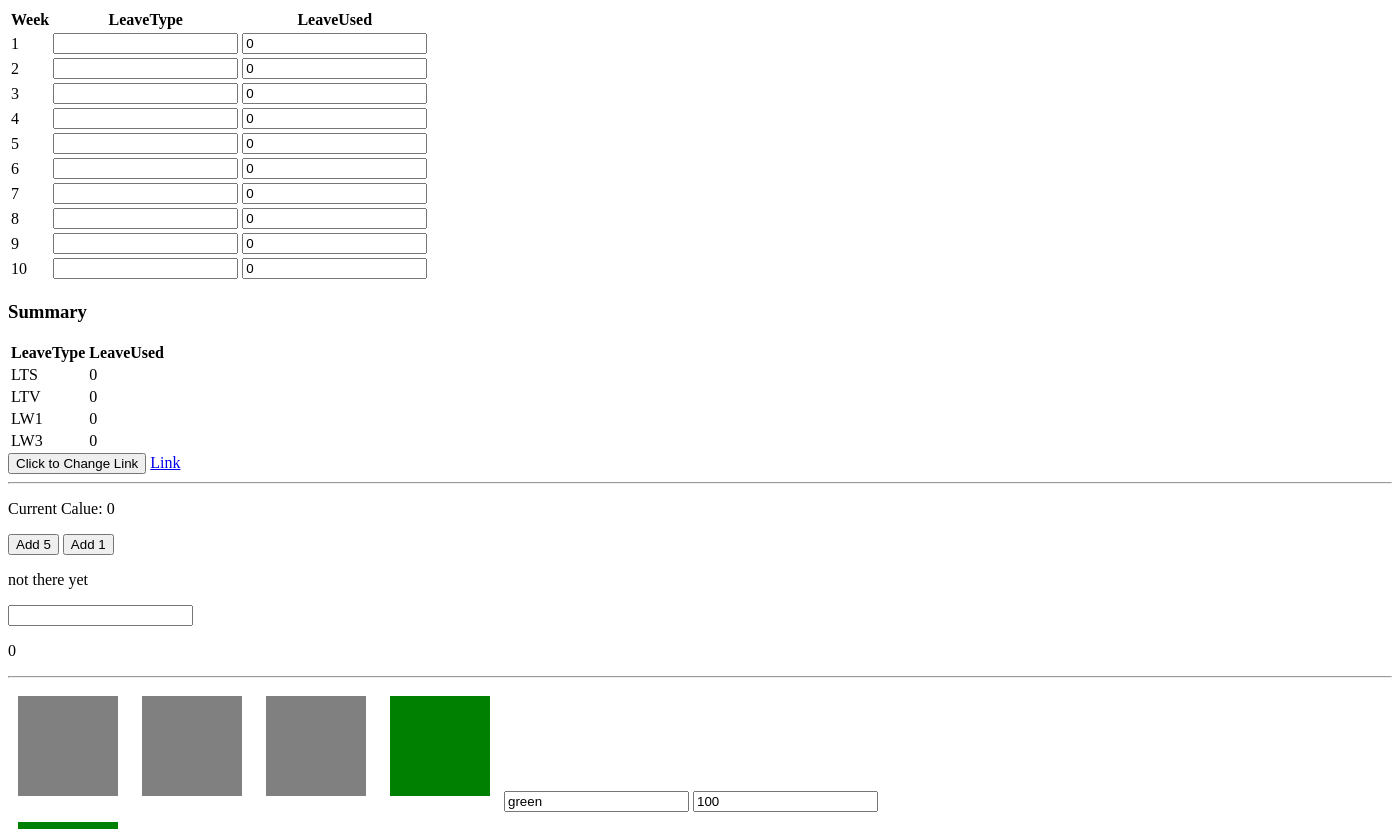
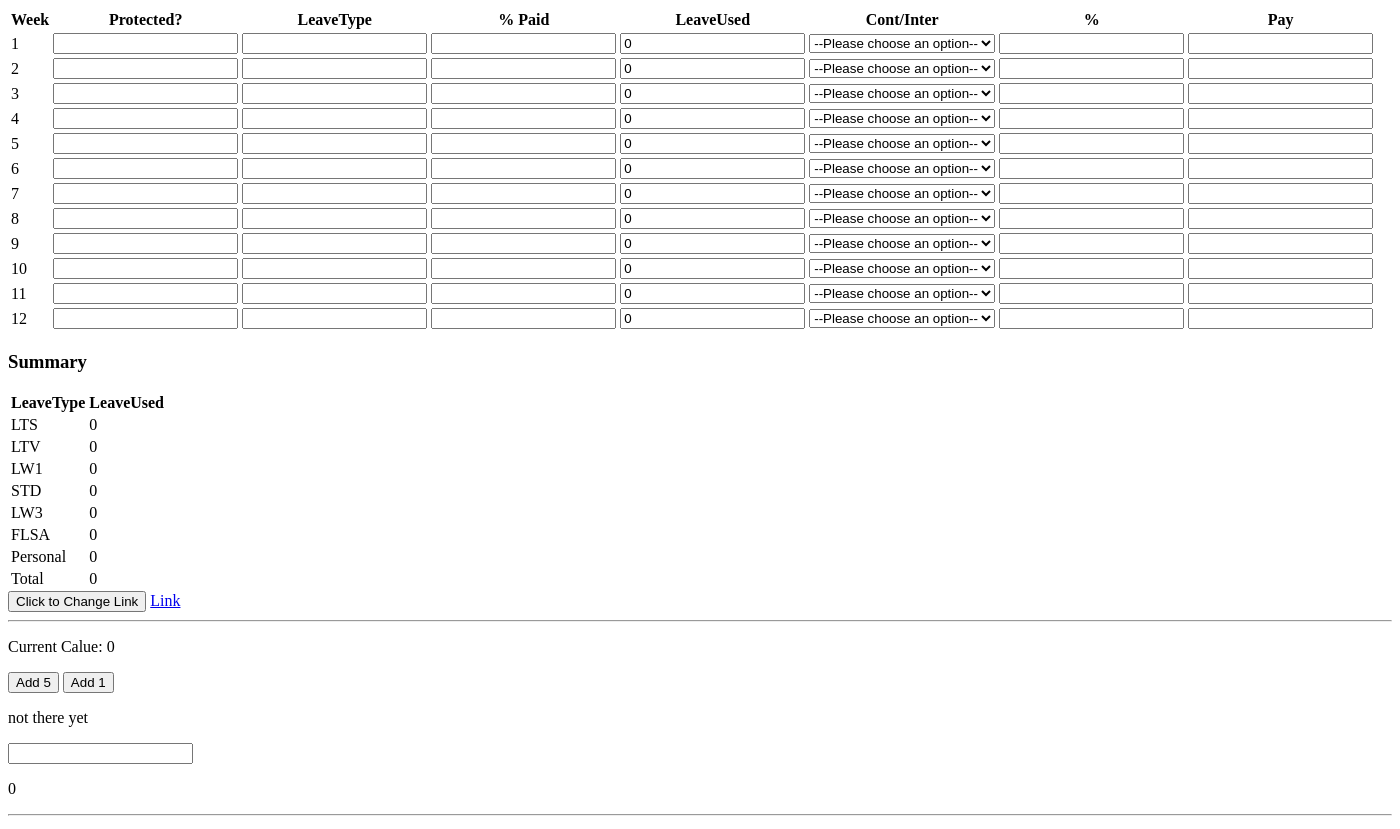
Before and after one commit to leavescalculator/LeavesCalculator, a Django app: page / in a window 1400 px wide. Shown: the top 829 px of the page. Run offline with Django 3.2, Linux system fonts and the light colour scheme.

Commit message:
table category added

```diff
--- a/templates/vue-demo.html
+++ b/templates/vue-demo.html
@@ -46,13 +46,29 @@
       <table>
         <tr>
     <th>Week</th>
+    <th>Protected?</th>
     <th>LeaveType</th>
+    <th>% Paid</th>
     <th>LeaveUsed</th>
+    <th>Cont/Inter</th>
+    <th>%</th>
+    <th>Pay</th>
       </tr>
     <tr v-for = "(week, index) in leavePlan">
       <td>[[index + 1]]</td>
+      <td><input type = "protect"/></td>
       <td><input type = "text" v-model= "week.leaveType" v-on:keyup= "updateSummary"/></td>
+      <td><input type = "paid"/></td>
       <td><input type = "number" v-model= "week.leaveUsed" v-on:keyup= "updateSummary"/></td>
+      <td>
+        <select id="CI-select">
+        <option value="">--Please choose an option--</option>
+        <option value="Cont">Cont</option>
+        <option value="Inter">Inter</option>
+        </select>
+     </td>
+     <td><input type = "percent"/></td>
+     <td><input type = "pay"/></td>
     </tr>
   </table>
     <h3>Summary</h3>
@@ -60,12 +76,15 @@
       <tr>
       <th>LeaveType</th>
       <th>LeaveUsed</th>
-    </tr>
+      </tr>
       <tr v-for = "type in leaveSummary" >
       <td>[[type.name]]</td>
       <td>[[type.hours]]</td>
     </tr>
+      <td>Total</td>
+      <td>[[total]]</td>
     </table>
+
     <tr></tr>
       </table>
             <button v-on:click="changeLink">Click to Change Link</button>
@@ -143,6 +162,7 @@
         el: '#app',
         delimiters: ['[[', ']]'],
         data: {
+            total: 0,
             link: 'http://google.com',
             value: 0,
             attachRed: false,
@@ -180,12 +200,17 @@
               {leaveType: '', leaveUsed: 0 },
               {leaveType: '', leaveUsed: 0 },
               {leaveType: '', leaveUsed: 0 },
+              {leaveType: '', leaveUsed: 0 },
+              {leaveType: '', leaveUsed: 0 },
             ],
             leaveSummary: [
               {name: 'LTS', hours: 0},
               {name: 'LTV', hours: 0},
               {name: 'LW1', hours: 0},
+              {name: 'STD', hours: 0},
               {name: 'LW3', hours: 0},
+              {name: 'FLSA', hours: 0},
+              {name: 'Personal', hours: 0},
             ],
 
         },
@@ -237,7 +262,10 @@
               {name: 'LTS', hours: 0},
               {name: 'LTV', hours: 0},
               {name: 'LW1', hours: 0},
+              {name: 'STD', hours: 0},
               {name: 'LW3', hours: 0},
+              {name: 'FLSA', hours: 0},
+              {name: 'Personal', hours: 0},
             ]
             for(week in this.leavePlan){
               for(type in this.leaveSummary){
@@ -245,6 +273,14 @@
                   this.leaveSummary[type].hours += parseInt(this.leavePlan[week].leaveUsed)
               }
             }
+            this.total = 0
+            for(week in this.leavePlan){
+              for(type in this.leaveSummary){
+                if(this.leavePlan[week].leaveType==this.leaveSummary[type].name)
+                  if(this.leavePlan[week].leaveUsed != 0){this.total += parseInt(this.leavePlan[week].leaveUsed)}
+                }
+            }
+
           },
         }
     })
```
